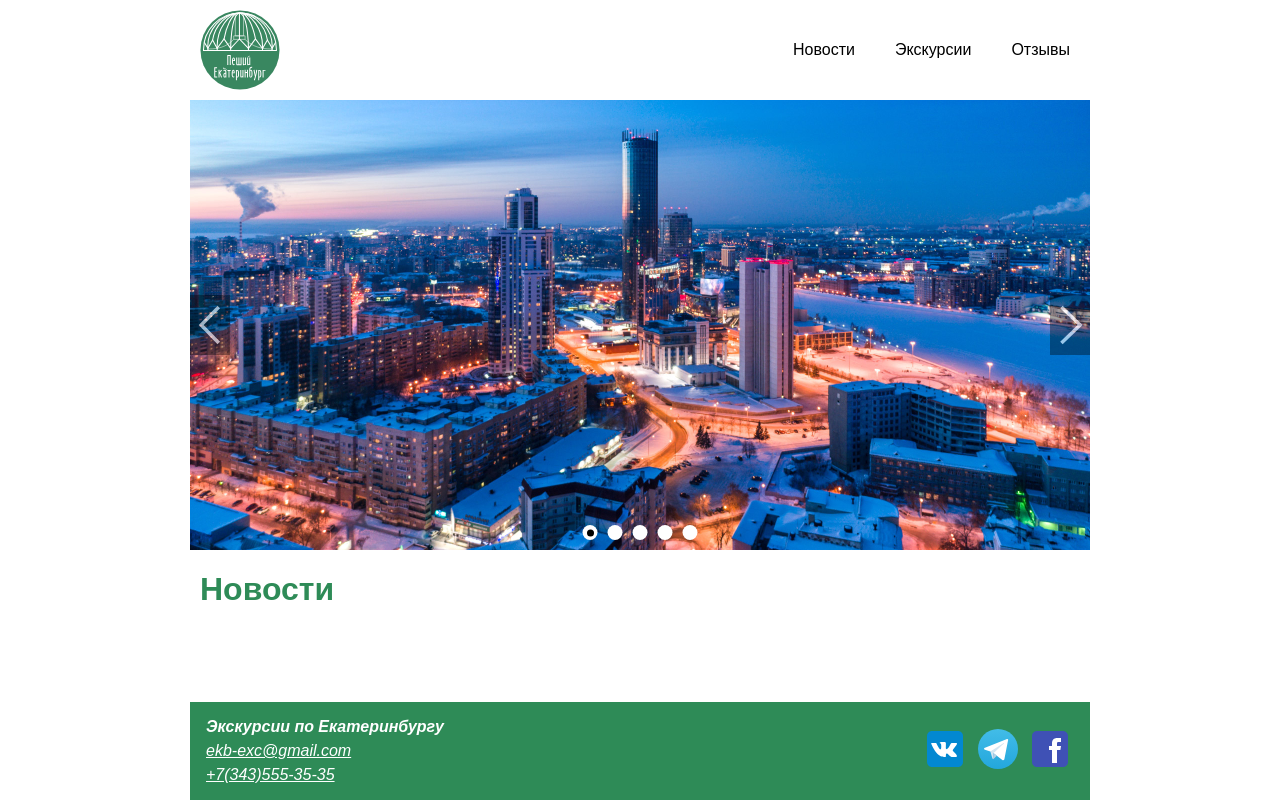
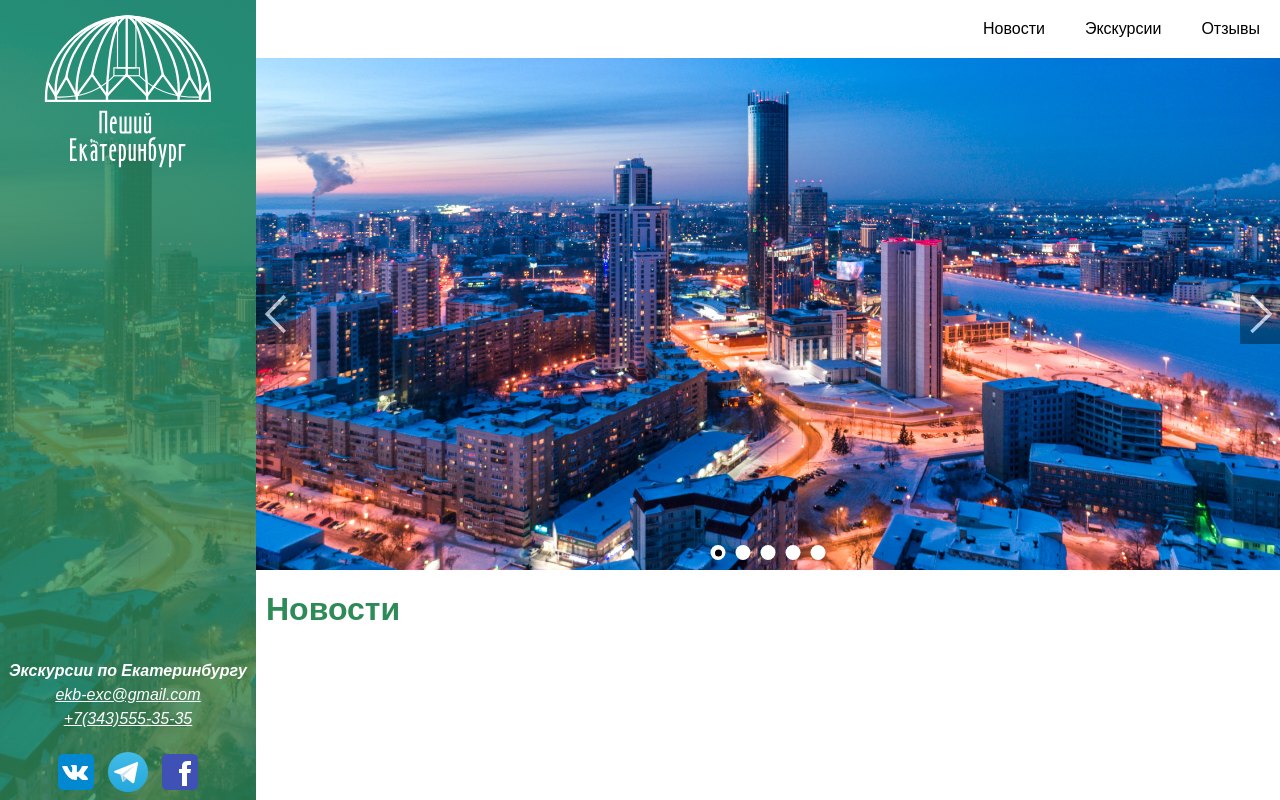
Before and after one commit to masterworgen/ekb_excursion, a Django app: page /news/ in a window 1280 px wide. Run offline with Django 3.2, Linux system fonts and the light colour scheme; data that the repository does not hold is empty; some libraries are stand-ins or nearby versions.

Commit message:
Добавлен сайдбар в desktop-версию

```diff
--- a/static/css/styles.css
+++ b/static/css/styles.css
@@ -4,26 +4,24 @@
     clear: both;
 }
 
-html {
-    height: 100%;
-}
-
 .page {
-    height: 100%;
+    display: flex;
+    height: 100vh;
     margin: 0;
     font-family: sans-serif;
+    align-items: stretch;
 }
 
 .wrapper {
-    height: 100%;
-    max-width: 900px;
-    margin: 0 auto;
-    box-sizing: border-box;
-
     display: flex;
     flex-direction: column;
 
+    height: 100%;
+    width: 100%;
+    margin: 0 auto;
+    box-sizing: border-box;
     background: white;
+    overflow-y: scroll;
 }
 
 .wrapper > * {
@@ -37,12 +35,6 @@ html {
     flex-shrink: 1;
 }
 
-.header {
-    display: flex;
-    align-items: center;
-    justify-content: space-between;
-}
-
 .logo {
     display: block;
     padding: 10px;
@@ -50,6 +42,42 @@ html {
 
 .logo__image {
     display: block;
+}
+
+.sidebar {
+    flex-shrink: 0;
+    flex-basis: 20%;
+
+    background: linear-gradient(to bottom, rgba(46, 139, 87, 0.8), rgba(46, 139, 87, 0.8)),
+        url(/static/img/3049.jpeg) no-repeat center center / cover;
+    display: flex;
+    flex-direction: column;
+    justify-content: space-between;
+    align-items: center;
+}
+
+.sidebar-footer {
+    display: flex;
+    flex-direction: column;
+    align-items: center;
+}
+
+.sidebar__logo {
+    width: 70%;
+}
+
+.sidebar-footer__social-media {
+    margin-top: 20px;
+}
+
+.header {
+    display: flex;
+    align-items: center;
+    justify-content: space-between;
+}
+
+.header-main__logo {
+    display: none;
     width: 80px;
 }
 
@@ -554,14 +582,21 @@ html {
 
 .footer {
     margin-top: 10px;
-    display: flex;
+    display: none;
     justify-content: space-between;
     align-items: center;
 
-    /*background: rgb(46, 87, 87);*/
     background: seagreen;
     color: white;
     padding: 16px;
+}
+
+.contacts {
+    color: white;
+}
+
+.contacts_text-align_center {
+    text-align: center;
 }
 
 .contacts__title {
@@ -637,6 +672,10 @@ html {
 }
 
 @media screen and (max-width: 768px) {
+    .sidebar {
+        display: none;
+    }
+
     .header {
         display: block;
     }
@@ -646,6 +685,10 @@ html {
         align-items: center;
         justify-content: space-between;
         width: auto;
+    }
+
+    .header-main__logo {
+        display: block;
     }
 
     .menu-button {
@@ -719,6 +762,7 @@ html {
     }
 
     .footer {
+        display: flex;
         flex-direction: column-reverse;
     }
 
--- a/templates/index.html
+++ b/templates/index.html
@@ -11,6 +11,29 @@
     <title>Пеший Екатеринбург</title>
 </head>
 <body class="page">
+    <aside class="sidebar">
+        <a class="sidebar__logo logo" href="/">
+            <img class="logo__image" alt="Логотип" src="{% static "img/logo-white.svg" %}">
+        </a>
+        <div class="sidebar__sidebar-footer sidebar-footer">
+            <address class="sidebar-footer__contacts contacts contacts_text-align_center">
+                <div class="contacts__title">Экскурсии по Екатеринбургу</div>
+                <a href="mailto:ekb-exc@gmail.com" class="contacts__contact">ekb-exc@gmail.com</a>
+                <a href="tel:+73435553535" class="contacts__contact">+7(343)555-35-35</a>
+            </address>
+            <div class="sidebar-footer__social-media social-media">
+                <a class="social-media__button social-media-button" href="https://vk.com/">
+                    <img class="social-media-button__img" alt="ВКонтаке" src="{% static "img/vk.svg" %}">
+                </a>
+                <a class="social-media__button social-media-button" href="https://t.me/">
+                    <img class="social-media-button__img" alt="Телеграм" src="{% static "img/telegram.svg" %}">
+                </a>
+                <a class="social-media__button social-media-button" href="https://facebook.com/">
+                    <img class="social-media-button__img" alt="Facebook" src="{% static "img/facebook.svg" %}">
+                </a>
+            </div>
+        </div>
+    </aside>
     <div class="wrapper">
         <header class="header">
             <div class="header-main">
```
Also changed, not shown: static/img/logo-white.svg (added).
